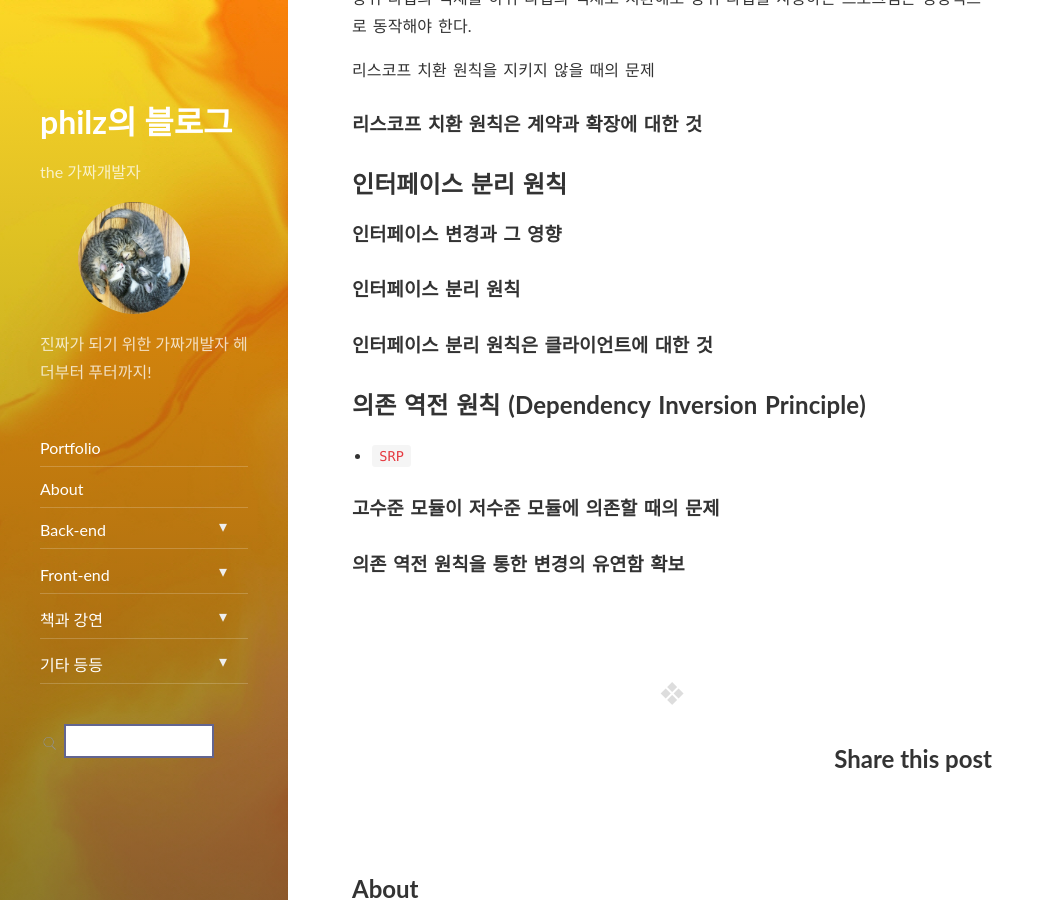
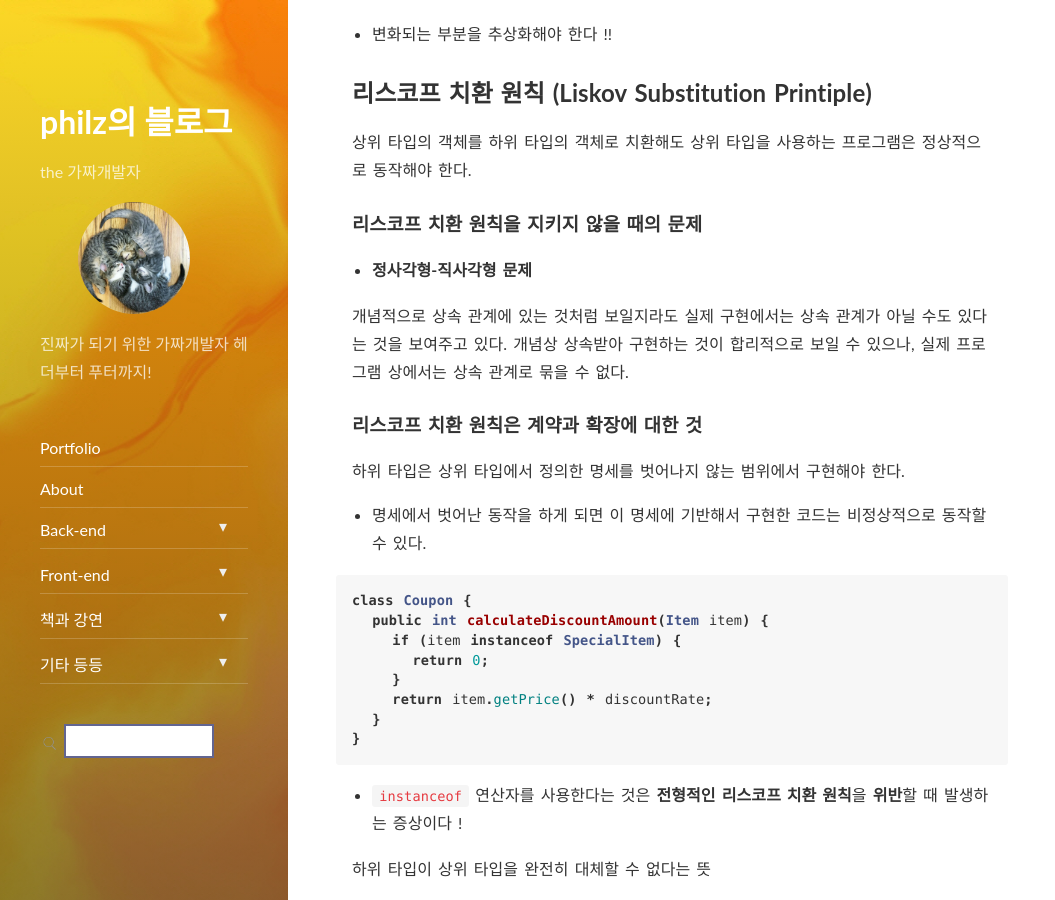
Before and after one commit to progress0407/progress0407.github.io, a Jekyll site: the page built from _posts/book/cbk-basic-design-pattern/2022-03-20-chapter-05-solid.md, in a window 1280 px wide and 900 px high, scrolled down 3060 px. Shown: the whole window, without its empty margins (0-1055 px from the left). Built offline with Jekyll 4.4.1, drawn with Linux system fonts in a browser that asks for light colours; nearby versions of some CDN libraries; some of the changed text lies outside the part shown.

Commit message:
solid 정리

````diff
--- a/_posts/book/cbk-basic-design-pattern/2022-03-20-chapter-05-solid.md
+++ b/_posts/book/cbk-basic-design-pattern/2022-03-20-chapter-05-solid.md
@@ -23,6 +23,8 @@ published: true
 책임의 개수가 많아질 수록 한 책임의 기능 변화가 다른 책임에 주는 영향은 비례해서 증가하게 된다
 
 이는 결국 코드를 절차 지향적으로 만들어 변경을 어렵게 만든다
+
+- 다른 말 : 하나의 타입에 여러 기능이 섞여 있을 경우 한 기능의 변화로 인해 다른 기능이 영향을 받을 가능성이 높아진다.
 
 ### 책임이란 변화에 대한 것
 
@@ -111,28 +113,154 @@ public class Enemy extends Character {
 
 #### 개방 폐쇄 원칙은 유연함에 대한 것
 
-...
+변화되는 부분을 추상화하지 못하면 개방 폐쇠 원칙을 지킬 수 없게 되어 시간이 흐를 수록 기능 변경이나 확장을 어렵게 만든다.
+
+- 변화되는 부분을 추상화해야 한다 !!
 
 ## 리스코프 치환 원칙 (Liskov Substitution Printiple)
 
 상위 타입의 객체를 하위 타입의 객체로 치환해도 상위 타입을 사용하는 프로그램은 정상적으로 동작해야 한다.
 
-리스코프 치환 원칙을 지키지 않을 때의 문제
+### 리스코프 치환 원칙을 지키지 않을 때의 문제
+
+- **정사각형-직사각형 문제**
+
+개념적으로 상속 관계에 있는 것처럼 보일지라도 실제 구현에서는 상속 관계가 아닐 수도 있다는 것을 보여주고 있다.
+개념상 상속받아 구현하는 것이 합리적으로 보일 수 있으나, 실제 프로그램 상에서는 상속 관계로 묶을 수 없다.
 
 ### 리스코프 치환 원칙은 계약과 확장에 대한 것
+
+하위 타입은 상위 타입에서 정의한 명세를 벗어나지 않는 범위에서 구현해야 한다.
+
+- 명세에서 벗어난 동작을 하게 되면 이 명세에 기반해서 구현한 코드는 비정상적으로 동작할 수 있다.
+
+```java
+class Coupon {
+  public int calculateDiscountAmount(Item item) {
+    if (item instanceof SpecialItem) {
+      return 0;
+    }
+    return item.getPrice() * discountRate;
+  }
+}
+```
+
+- `instanceof` 연산자를 사용한다는 것은 **전형적인** **리스코프 치환 원칙**을 **위반**할 때 발생하는 증상이다 !
+
+하위 타입이 상위 타입을 완전히 대체할 수 없다는 뜻
+
+클라이언트가 특정 하위 타입을 신경 쓰면서 동작이 이루어진다..
+
+이것은 완전히 상위 타입 안에 하위 타입이 캡슐화되지 못한 것 (`내 해석`)
+
+> 해결
+
+```java
+class Item {
+  public boolean isDiscountAvailable() {
+    return true;
+  }
+}
+
+class SpecialItem {
+  @Override
+  public boolean isDiscountAvailable() {
+    return false;
+  }
+}
+```
+
+```java
+class Coupon {
+  public int calculateDiscountAmount(Item item) {
+    if(!item.isDiscountAvailable()) {
+      return 0;
+    }
+    return item.getPrice() * discountRate;
+  }
+}
+```
 
 ## 인터페이스 분리 원칙
 
 ### 인터페이스 변경과 그 영향
 
+~~cpp 예제가 이해가 안된다..~~
+
 ### 인터페이스 분리 원칙
+
+클라이언트 입장에서 사용하는 기능만 제공하도록 인터페이스를 분리함으로써 한 기능에 대한 변경의 여파를 최소화할 수 있게 한다
 
 ### 인터페이스 분리 원칙은 클라이언트에 대한 것
 
+각 클라이언트가 사용하는 기능을 중심으로 인터페이스를 분리함으로써,
+클라이언트로부터 발생하는 인터페이스 변경의 여파가 다른 클라이언트에 미치는 영향을 최소화할 수 있게 된다.
+
 ## 의존 역전 원칙 (Dependency Inversion Principle)
 
-- `SRP`
+> 책에 나온 정의를 나누어서 생각해보자 !
+
+1. 고수준 모듈은 저수준 모듈의 **구현**에 의존해서는 안 된다.
+
+2. 저수준 모듈이 고수준 모듈에서 정의한 추상 타입에 의존해야 한다.
+
+> 1번
+
+![image](https://user-images.githubusercontent.com/66164361/159169480-8fdd4873-f572-4a19-a617-ac256dbd171c.png)
+
+> 2번
+
+![image](https://user-images.githubusercontent.com/66164361/159169511-7abb3723-c35d-462a-9940-307b3d99f34c.png)
 
 ### 고수준 모듈이 저수준 모듈에 의존할 때의 문제
 
+```java
+class 가격계산_모듈 {
+  public int calculate() {
+    if(condition1) {
+      쿠폰타입1 쿠폰1 = ...
+    } else if(condition2) {
+      쿠폰타입2 쿠폰2 = ...
+    }
+  }
+}
+```
+
+기존 쿠폰이 변경되거나 새로운 쿠폰이 추가 될 때 마다,
+
+이를 사용하는 가격계산 모듈이 수정된다
+
 ### 의존 역전 원칙을 통한 변경의 유연함 확보
+
+고수준 모듈과 저수준 모듈이 추상화 타입을 의존하게 만든다면
+
+고수준 모듈의 변경 없이 저수준 모듈을 변경할 수 있는 유연함을 얻게 된다.
+
+> DIP 는 LSP 는 OCP 를 만들어주는 기반이 된다.
+
+### 소스 코드 의존과 런타임 의존
+
+추상화에 의존한다는 것은 소스코드 상에서 의존한다는 것이다! (컴파일 타임)
+
+런타임때는 추상화가 아닌 구체 클래스에 의존하게 된다 (생각해보면 당연한 얘기다 !)
+
+### 의존 역전 원칙과 패키지
+
+클래스 수준 뿐만 아니라 패키지 수준까지 확장시켜 주는 디딤돌이 된다.
+
+### SOLID 정리
+
+- SRP, ISP: 객체가 커지지 않도록 막아 준다
+
+  - 객체가 단일 책임을 갖게 하고 클라이언트마다 다른 인터페이스를 사용하게 함으로써 한 기능의 변경이 다른 곳에까지 미치는 영향을 최소화할 수 있다
+
+- LSP, DIP는 OCP를 지원한다
+
+  - `OCP`는 변화되는 부분을 추상화하고 다형성을 이용함으로써 기능확장을 하면서도 기존 코드를 수정하지 않는 것이 가능하다
+  - `DIP`는 변화되는 부분을 추상화할 수 있도록 도와준다
+  - `LSP`는 다형성을 도와준다
+
+- `SOLID`는 사용자 입장에서의 `기능 사용을 중시`한다 / `설계를 지향`한다
+  - `ISP`는 클라이언트 입장에서 인터페이스 분리
+  - `DIP`는 저수준 모듈을 사용하는 고수준 모듈 입장에서 추상화 타입을 유도
+  - `LSP`는 사용자에게 기능 명세를 제공하고 그에 따라 기능을 구현할 것을 약속
````
Also changed, not shown: _posts/book/cbk-basic-design-pattern/2022-03-07-chapter-04-abst-compo-oop.md (+1 -1 lines).
